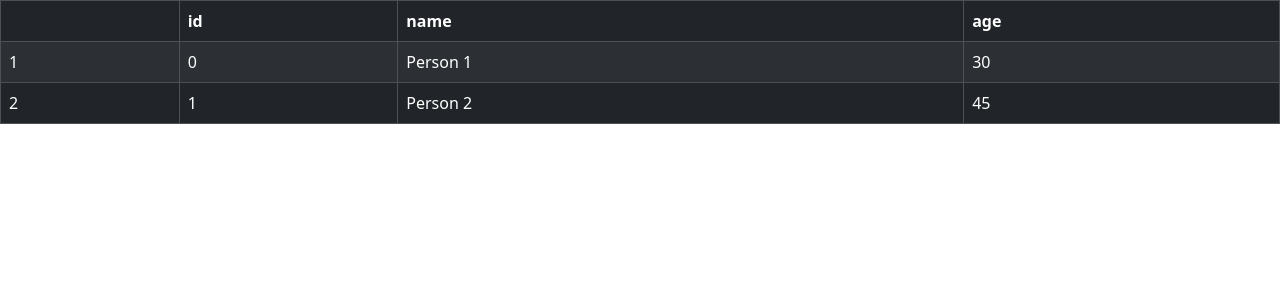
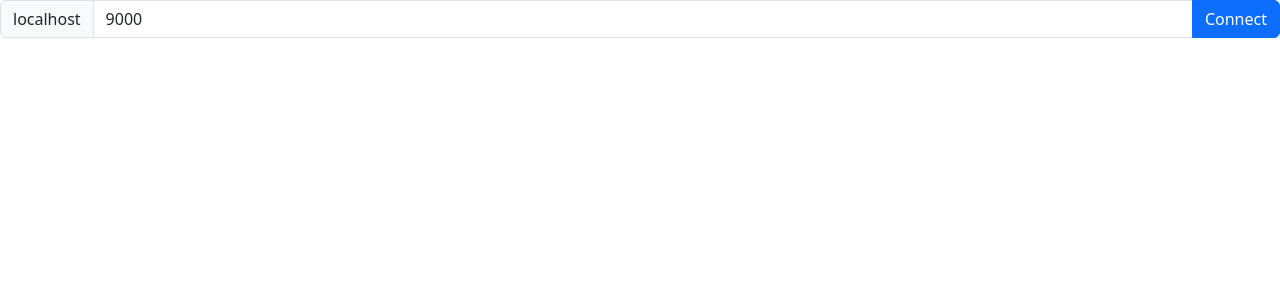
Before and after one commit to WilliwadelmaWisky/DatabaseManager, a React (Vite) app: page / in a window 1280 px wide. Shown: the top 300 px of the page. Built offline with nearby package versions, Linux system fonts and the light colour scheme.

Commit message:
Added connection form

```diff
--- a/src/App.tsx
+++ b/src/App.tsx
@@ -1,15 +1,35 @@
-import { useState } from 'react'
+import { useRef, useState } from 'react'
+import Stack from 'react-bootstrap/Stack'
 import DataTable from './components/DataTable'
+import ConnectionForm from './components/ConnectionForm'
+import { useConnection } from './hooks/useConnection'
 
+/**
+ *
+ */
 function App() {
+
+  const [connection, connect] = useConnection();
+
+  /**
+   *
+   * @param address
+   */
+  const onConnect = (address: string) => {
+    console.log(address);
+    connect(address);
+  };
+
   return (
-    <div>
-      <DataTable
-        columns={["id", "name", "age"]}
-        data={[["0", "Person 1", "30"], ["1", "Person 2", "45"]]}
-      />
-    </div>
-  )
+    <Stack>
+      <ConnectionForm onSubmit={onConnect}/>
+      {connection ? (
+        <DataTable columns={["id", "name", "age"]}
+                   data={[["0", "Person 1", "30"], ["1", "Person 2", "45"]]}
+        />
+      ) : <></>}
+    </Stack>
+  );
 }
 
 export default App
--- /dev/null
+++ b/src/components/ConnectionForm.tsx
@@ -0,0 +1,54 @@
+import { ChangeEvent, FormEvent, useState } from "react";
+import Button from "react-bootstrap/Button";
+import Form from 'react-bootstrap/Form'
+import InputGroup from 'react-bootstrap/InputGroup'
+
+const DEFAULT_PORT = 9000
+
+/**
+ *
+ */
+interface Props {
+    onSubmit: (s: string) => void
+}
+
+/**
+ *
+ */
+export default function ConnectionForm({ onSubmit }: Props) {
+
+    const [port, setPort] = useState<string>(`${DEFAULT_PORT}`);
+
+    /**
+     *
+     * @param e
+     */
+    const changeHandler = (e: ChangeEvent<HTMLInputElement>) => {
+        setPort(e.currentTarget.value);
+    };
+
+    /**
+     *
+     * @param e
+     */
+    const submitHandler = (e: FormEvent<HTMLFormElement>) => {
+        e.preventDefault();
+        onSubmit(`localhost:${port}`);
+    };
+
+    return (
+        <Form onSubmit={submitHandler}>
+          <InputGroup>
+            <InputGroup.Text>localhost</InputGroup.Text>
+            <Form.Control type="text"
+                          required
+                          pattern="[0-9]+"
+                          placeholder={`${DEFAULT_PORT}`}
+                          onChange={changeHandler}
+                          value={port}
+            />
+            <Button type="submit">Connect</Button>
+          </InputGroup>
+        </Form>
+    );
+}
--- a/src/components/DataTable.tsx
+++ b/src/components/DataTable.tsx
@@ -1,13 +1,17 @@
 import Table from "react-bootstrap/Table";
 
+/**
+ *
+ */
 interface Props {
     columns: string[],
     data: string[][]
 }
 
+/**
+ *
+ */
 export default function DataTable({ columns, data }: Props) {
-
-
 
     return (
         <Table striped bordered variant="dark">
@@ -21,7 +25,7 @@ export default function DataTable({ columns, data }: Props) {
             </thead>
             <tbody>
             {data.map((row, rIndex) => (
-                <tr>
+                <tr key={rIndex}>
                     <td>{rIndex + 1}</td>
                     {row.map((item, cIndex) => (
                         <td key={cIndex}>{item}</td>
--- /dev/null
+++ b/src/hooks/useConnection.ts
@@ -0,0 +1,45 @@
+import { useRef, useState } from "react";
+
+interface Connection {
+    address: string,
+    tables: string[]
+}
+
+export function useConnection(): [Connection | null, (address: string) => void] {
+    const [connection, setConnection] = useState<Connection | null>(null);
+    const abortControllerRef = useRef<AbortController | null>(null);
+
+    /**
+     *
+     * @param address
+     */
+    const connect = async (address: string) => {
+        const url = `http://${address}/information_schema`;
+
+        if (abortControllerRef.current !== null) {
+            abortControllerRef.current.abort();
+        }
+
+        try {
+            abortControllerRef.current = new AbortController();
+            const res = await fetch(url, {
+                method: 'GET',
+                signal: abortControllerRef.current.signal
+            });
+
+            if (!res.ok) {
+                return;
+            }
+
+            const data = await res.json();
+            setConnection({
+                address: address,
+                tables: data.tables
+            });
+        } catch (error) {
+            console.error(error);
+        }
+    };
+
+    return [connection, connect];
+}
```
